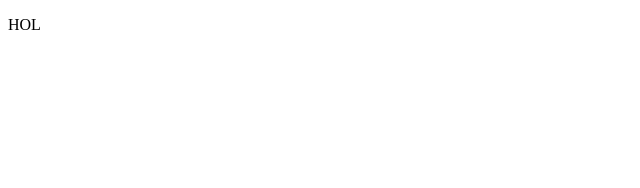
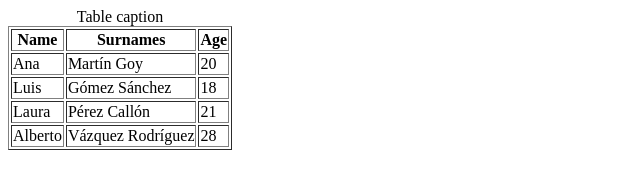
Before and after one commit to a24xurxomm/github-html, a plain HTML site: page index.html in a window 1280 px wide. Shown: the whole page, without its empty margins (0-640 px from the left). Drawn offline with Linux system fonts and the light colour scheme.

Commit message:
Students table created

```diff
--- a/index.html
+++ b/index.html
@@ -1,11 +1,42 @@
 <!DOCTYPE html>
 <html lang="en">
+
 <head>
     <meta charset="UTF-8">
     <meta name="viewport" content="width=device-width, initial-scale=1.0">
     <title>Github</title>
 </head>
+
 <body>
-   <p>HOL</p>
+    <table border="1">
+        <caption>Table caption</caption>
+        <tr>
+            <th>Name</th>
+            <th>Surnames</th>
+            <th>Age</th>
+        </tr>
+        <tr>
+            <td>Ana</td>
+            <td>Martín Goy</td>
+            <td>20</td>
+        </tr>
+        <tr>
+            <td>Luis</td>
+            <td>Gómez Sánchez</td>
+            <td>18</td>
+        </tr>
+        <tr>
+            <td>Laura</td>
+            <td>Pérez Callón</td>
+            <td>21</td>
+        </tr>
+        <tr>
+            <td>Alberto</td>
+            <td>Vázquez Rodríguez</td>
+            <td>28</td>
+        </tr>
+    </table>
+
 </body>
+
 </html>
```
